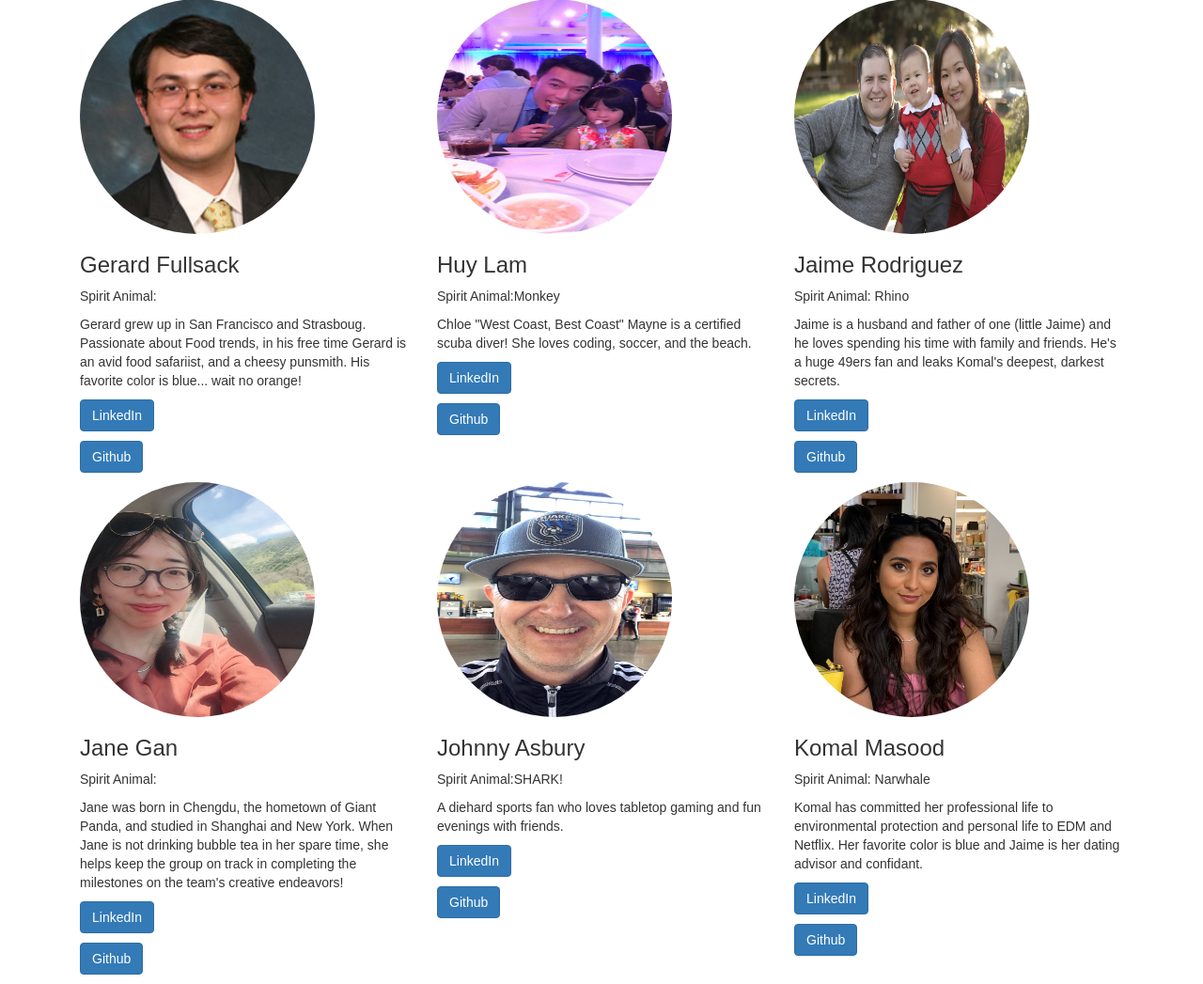
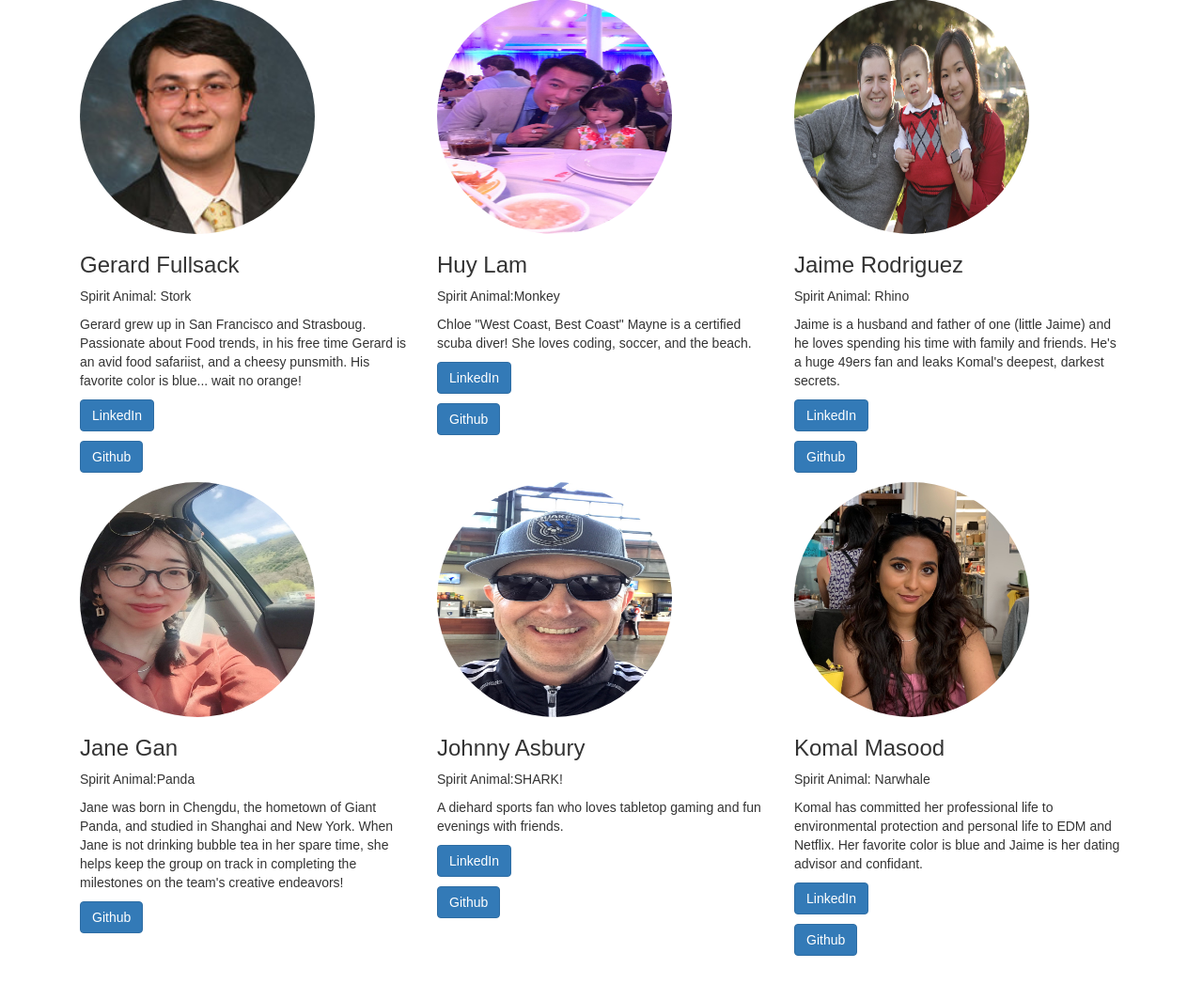
Before and after one commit to KalicoRacer/P3-paranormal_hacktivity, a Python web app: template Template/Aboutthecreators.html in a window 1280 px wide. Shown: the part 222-1269 px from the top of the page at 94% size. After the commit the page ends 1239 px from the top, so only its background shows below. Run offline with Jinja, Linux system fonts and the light colour scheme; the template is opened without the code that fills it, so the values that code supplies are empty; some libraries are stand-ins or nearby versions.

Commit message:
11:00
11:00

```diff
--- a/Template/Aboutthecreators.html
+++ b/Template/Aboutthecreators.html
@@ -46,10 +46,10 @@
                   <img src="../static/images/gerard.jpeg" alt="..." class = "img-circle" height="250" width="250">
                   <div class="caption">
                     <h3>Gerard Fullsack</h3>
-                    <p> Spirit Animal: </p>
+                    <p> Spirit Animal: Stork </p>
                     <p> Gerard grew up in San Francisco and Strasboug. Passionate about Food trends, in his free time Gerard is an avid food safariist, and a cheesy punsmith. His favorite color is blue... wait no orange!</p>
-                    <p><a href="https://www.linkedin.com/in/kylejlee/" class="btn btn-primary" role="button">LinkedIn</a> </p>
-                    <p><a href="https://www.linkedin.com/in/kylejlee/" class="btn btn-primary" role="button">Github</a> </p>
+                    <p><a href="https://www.linkedin.com/in/gerardfullsack/" class="btn btn-primary" role="button">LinkedIn</a> </p>
+                    <p><a href="https://github.com/gfullsack" class="btn btn-primary" role="button">Github</a> </p>
                   </div>
                 </div>
 
@@ -83,10 +83,9 @@
                     <img src="../static/images/jane.jpg" alt="..." class = "img-circle" height="250" width="250">
                     <div class="caption">
                       <h3>Jane Gan</h3>
-                      <p>Spirit Animal:</p>
+                      <p>Spirit Animal:Panda </p>
                       <p>Jane was born in Chengdu, the hometown of Giant Panda, and studied in Shanghai and New York.  When Jane is not drinking bubble tea in her spare time, she helps keep the group on track in completing the milestones on the team's creative endeavors!</p>
-                      <p><a href="https://www.linkedin.com/in/kristenhyman/" class="btn btn-primary" role="button">LinkedIn</a> </p>
-                      <p><a href="https://www.linkedin.com/in/kylejlee/" class="btn btn-primary" role="button">Github</a> </p>
+                      <p><a href="https://github.com/chengchenggan" class="btn btn-primary" role="button">Github</a> </p>
                     </div>
                   </div>
 
```
Also changed, not shown: 1 other file.
